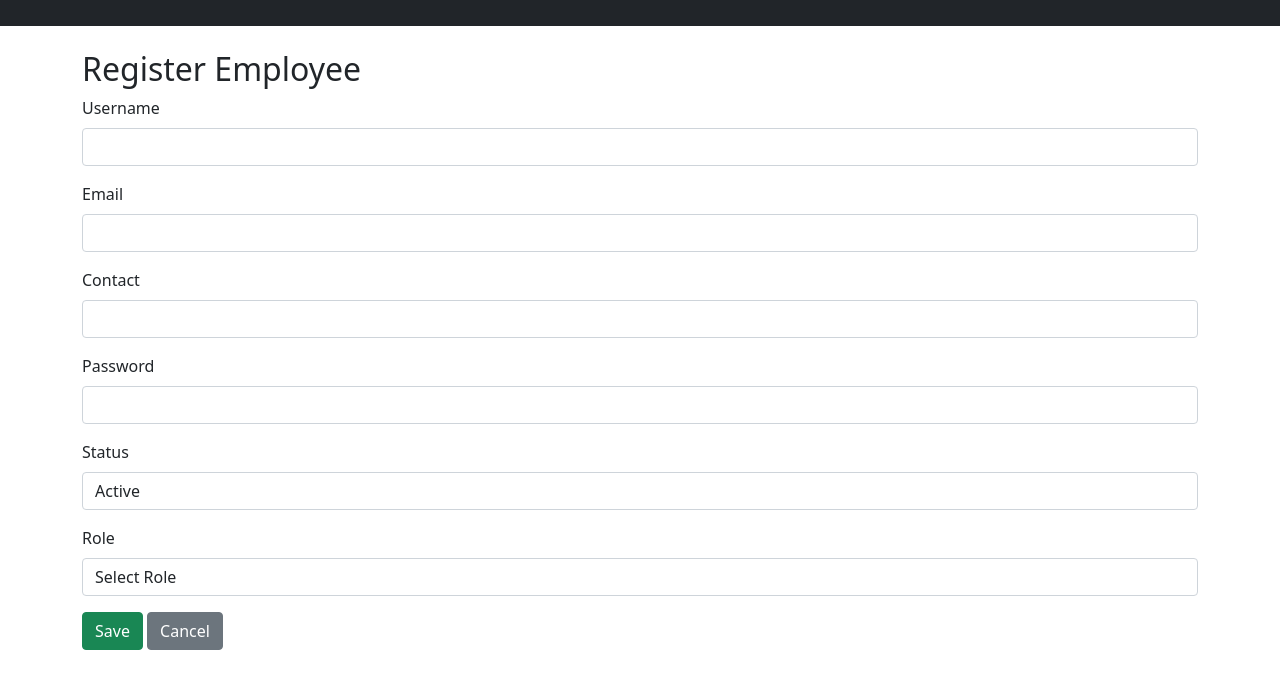
After one commit to kiara-mathias/bank-admin, a Django app: page /employee/create/ in a window 1280 px wide. The commit adds this page. Shown: the top 689 px of the page. Run offline with Django 5.2, Linux system fonts and the light colour scheme; a user stored in the database is signed in; parts of the project's set-up code (start-up, migrations or seed data) failed here and were passed over.

Commit message:
Add employee registration form and view
Co-authored-by: nicolemathias0 <nicolemathias0@gmail.com>

```diff
--- /dev/null
+++ b/users/templates/users/employee_create.html
@@ -0,0 +1,60 @@
+{% extends 'users/base.html' %}
+
+{% block title %}Register Employee{% endblock %}
+
+{% block content %}
+<div class="form-container">
+
+    <div class="form-header">
+        <h2 class="form-title">{{ title }}</h2>
+    </div>
+
+    <div class="form-card">
+        <form method="POST">
+            {% csrf_token %}
+
+            <div class="mb-3">
+                <label class="form-label">Username</label>
+                <input type="text" name="username" class="form-control" required>
+            </div>
+
+            <div class="mb-3">
+                <label class="form-label">Email</label>
+                <input type="email" name="email" class="form-control" required>
+            </div>
+
+            <div class="mb-3">
+                <label class="form-label">Contact</label>
+                <input type="text" name="contact" class="form-control" required>
+            </div>
+
+            <div class="mb-3">
+                <label class="form-label">Password</label>
+                <input type="password" name="password" class="form-control" required>
+            </div>
+
+            <div class="mb-3">
+                <label class="form-label">Status</label>
+                <select name="status" class="form-control">
+                    <option value="ACTIVE">Active</option>
+                    <option value="FROZEN">Frozen</option>
+                </select>
+            </div>
+
+            <div class="mb-3">
+                <label class="form-label">Role</label>
+                <select name="role" class="form-control">
+                    <option value="">Select Role</option>
+                    {% for role in roles %}
+                        <option value="{{ role.id }}">{{ role.name }}</option>
+                    {% endfor %}
+                </select>
+            </div>
+
+            <button type="submit" class="btn btn-success">Save</button>
+            <a href="{% url 'employee_list' %}" class="btn btn-secondary">Cancel</a>
+        </form>
+    </div>
+
+</div>
+{% endblock %}
--- a/users/templates/users/employee_list.html
+++ b/users/templates/users/employee_list.html
@@ -10,9 +10,11 @@
 <a href="{% url 'user_list' %}" class="btn btn-info">
     <i class="bi bi-people"></i> Users
 </a>
+{% if is_manager %}
 <a href="{% url 'employee_create' %}" class="btn-primary-custom">
     <i class="bi bi-person-plus"></i> Register Employee
 </a>
+{% endif %}
 {% endblock %}
 
 {% block content %}
--- a/users/views.py
+++ b/users/views.py
@@ -1,4 +1,5 @@
 from datetime import datetime, timedelta
+from django.db import IntegrityError, transaction
 from django.core.paginator import Paginator
 from django.shortcuts import render, redirect, get_object_or_404
 from django.contrib import messages
@@ -91,38 +92,84 @@ def employee_list(request):
 
 
 @login_required
-# @user_passes_test(is_manager)
+@user_passes_test(is_manager)
 def employee_create(request):
+    roles = Group.objects.all()
+
     if request.method == 'POST':
         # Grab form data manually
-        username = request.POST.get('username')
-        email = request.POST.get('email')
-        contact = request.POST.get('contact')
-        password = request.POST.get('password')
+        username = (request.POST.get('username') or '').strip()
+        email = (request.POST.get('email') or '').strip()
+        contact = (request.POST.get('contact') or '').strip()
+        password = request.POST.get('password') or ''
         status = request.POST.get('status', 'ACTIVE')
-        role_id = request.POST.get('role')
+        role_id = (request.POST.get('role') or '').strip()
 
-        # Create Django User
-        user = User.objects.create_user(username=username, email=email, password=password)
+        # Basic validation
+        if not username or not email or not contact or not password:
+            messages.error(request, "Please fill in all required fields.")
+            return render(request, 'users/employee_create.html', {
+                'title': 'Register Employee',
+                'roles': roles,
+            })
 
-        # Assign role if selected
-        role = Group.objects.get(pk=role_id) if role_id else None
+        if User.objects.filter(username=username).exists():
+            messages.error(request, f"Username '{username}' is already taken.")
+            return render(request, 'users/employee_create.html', {
+                'title': 'Register Employee',
+                'roles': roles,
+            })
 
-        # Create Employee
-        Employee.objects.create(
-            username=username,
-            email=email,
-            contact=contact,
-            password=password,
-            status=status,
-            role=role,
-            user=user
-        )
+        if Employee.objects.filter(email=email).exists():
+            messages.error(request, f"Email '{email}' is already registered for an employee.")
+            return render(request, 'users/employee_create.html', {
+                'title': 'Register Employee',
+                'roles': roles,
+            })
 
+        # Assign role if selected (else default to Clerk if it exists)
+        role = None
+        if role_id:
+            role = Group.objects.filter(pk=role_id).first()
+            if role is None:
+                messages.error(request, "Selected role is invalid.")
+                return render(request, 'users/employee_create.html', {
+                    'title': 'Register Employee',
+                    'roles': roles,
+                })
+        else:
+            role = Group.objects.filter(name='Clerk').first()
+
+        try:
+            with transaction.atomic():
+                # Create Django User
+                user = User.objects.create_user(username=username, email=email, password=password)
+
+                # Sync role into Django auth groups (permissions rely on this)
+                user.groups.clear()
+                if role is not None:
+                    user.groups.add(role)
+
+                # Create Employee
+                Employee.objects.create(
+                    username=username,
+                    email=email,
+                    contact=contact,
+                    password=password,
+                    status=status,
+                    role=role,
+                    user=user
+                )
+        except IntegrityError:
+            messages.error(request, "Could not create employee (duplicate or invalid data).")
+            return render(request, 'users/employee_create.html', {
+                'title': 'Register Employee',
+                'roles': roles,
+            })
+
+        messages.success(request, f"Employee '{username}' created successfully.")
         return redirect('employee_list')
 
-    # GET request → send roles to template
-    roles = Group.objects.all()
     return render(request, 'users/employee_create.html', {  # <-- updated path
         'title': 'Register Employee',
         'roles': roles
```
